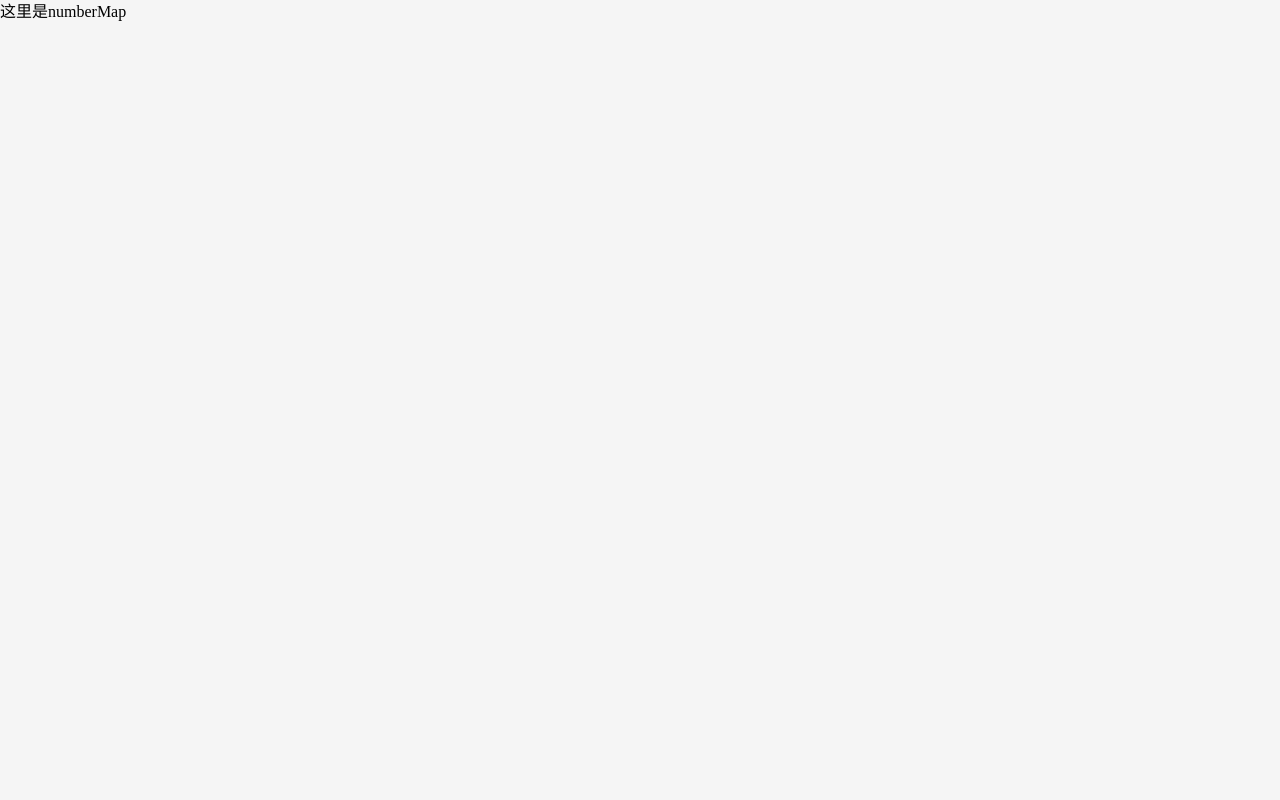
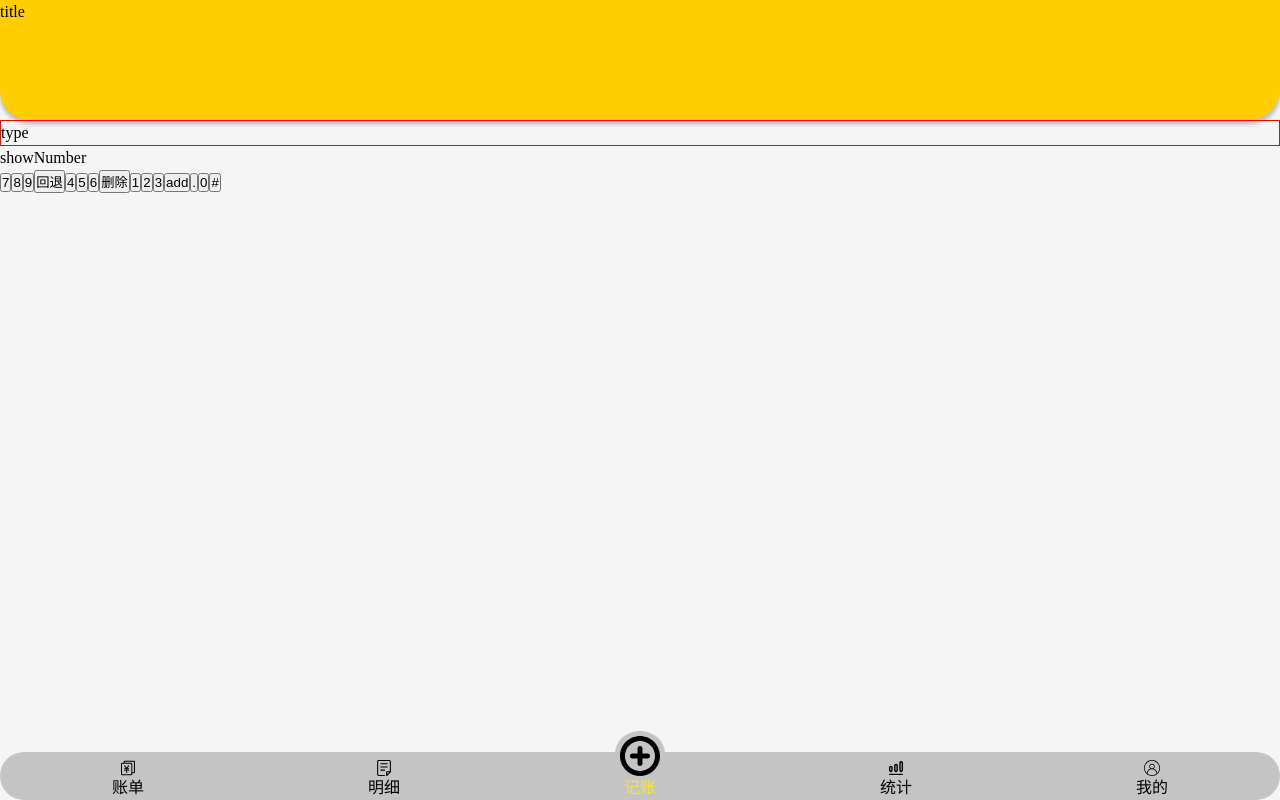
Before and after one commit to Wang-kai960620/accounts-rich, a Vue app: page /#/numberMap in a window 1280 px wide. Built offline with nearby package versions, Linux system fonts and the light colour scheme.

Commit message:
完成一部分numberMap界面

```diff
--- a/src/components/Nav.vue
+++ b/src/components/Nav.vue
@@ -8,7 +8,7 @@
             <Icon name="detail"/>
             明细
         </router-link>
-        <router-link to="/iconMap" class="item" active-class="selected">
+        <router-link to="/numberMap" class="item" active-class="selected">
             <div class="myIcon">
                 <div class="add">
                     <svg>
--- a/src/views/NumberMap.vue
+++ b/src/views/NumberMap.vue
@@ -1,5 +1,26 @@
 <template>
-    <div>这里是numberMap</div>
+    <layout>
+        <div class="title">title</div>
+        <div class="type">type</div>
+        <div class="show">showNumber</div>
+        <div class="numberMap">
+            <button>7</button>
+            <button>8</button>
+            <button>9</button>
+            <button>回退</button>
+            <button>4</button>
+            <button>5</button>
+            <button>6</button>
+            <button>删除</button>
+            <button>1</button>
+            <button>2</button>
+            <button>3</button>
+            <button>add</button>
+            <button>.</button>
+            <button>0</button>
+            <button>#</button>
+        </div>
+    </layout>
 </template>
 
 <script lang="ts">
@@ -9,5 +30,14 @@
 </script>
 
 <style lang="scss" scoped>
-
+    .title {
+        display: flex;
+        height: 120px;
+        border-radius: 0 0 30px 30px;
+        background: #ffcd00;
+        box-shadow: 0 4px 4px rgba(0, 0, 0, 0.25);
+    }
+    .type{
+        border: 1px solid red;
+    }
 </style>
```
